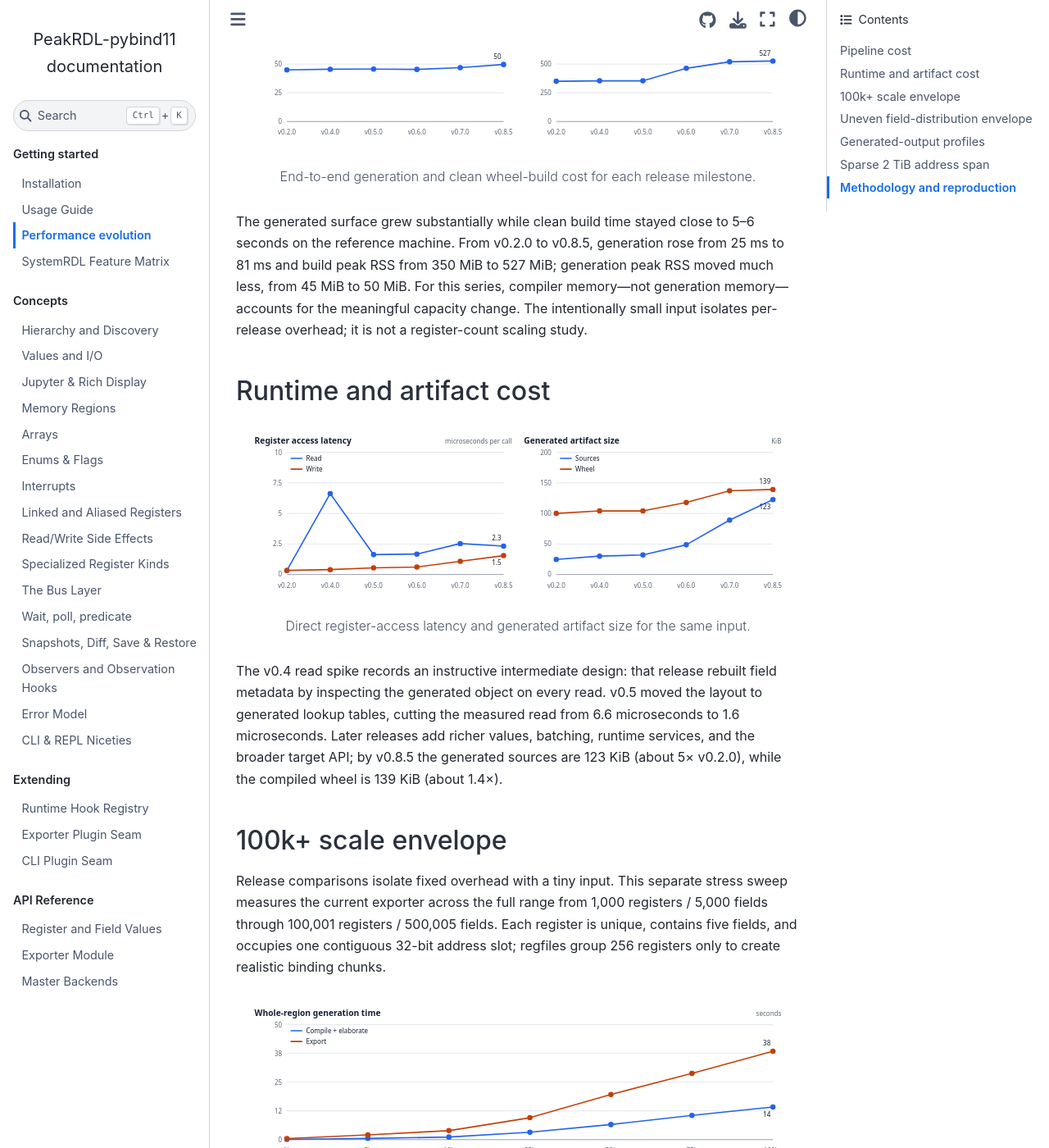
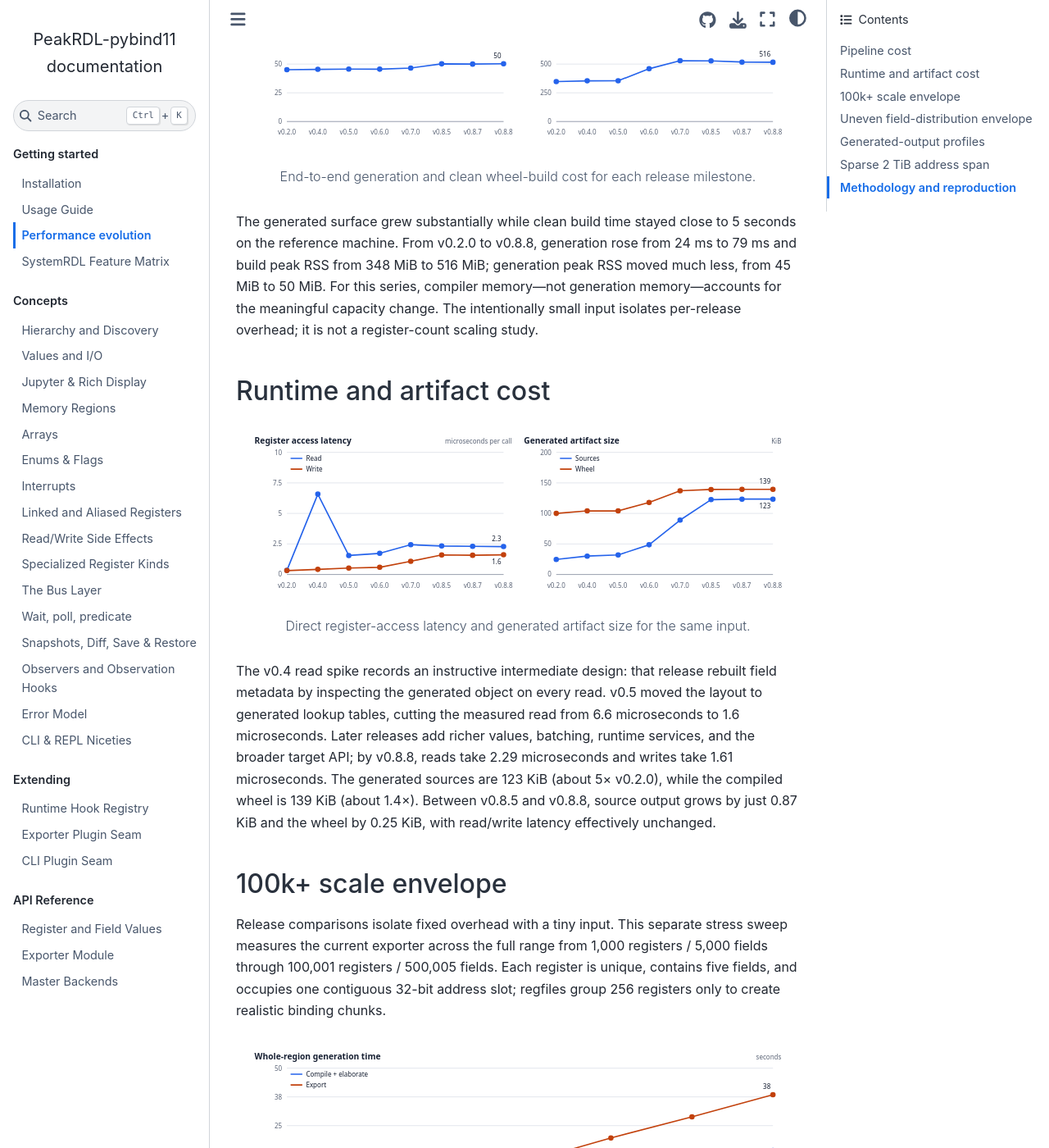
Before and after one commit to arnavsacheti/PeakRDL-pybind11, a Sphinx documentation site: the page built from docs/performance_evolution.rst, in a window 1280 px wide and 1400 px high, scrolled down 759 px. Shown: the whole window at 82% size. Built offline with Sphinx 7.4.7 and the Sphinx Book theme 1.1.4, drawn with Linux system fonts in a browser that asks for light colours; some of the changed text lies outside the part shown.

Commit message:
docs: refresh release metrics through v0.8.8

```diff
--- a/docs/performance_evolution.rst
+++ b/docs/performance_evolution.rst
@@ -17,14 +17,14 @@ Pipeline cost
 -------------
 
 .. figure:: _static/benchmarks/release-pipeline.svg
-   :alt: Four line charts showing generation time, wheel build time, generation peak memory, and build peak memory from v0.2.0 through v0.8.5.
+   :alt: Four line charts showing generation time, wheel build time, generation peak memory, and build peak memory from v0.2.0 through v0.8.8.
    :width: 100%
 
    End-to-end generation and clean wheel-build cost for each release milestone.
 
 The generated surface grew substantially while clean build time stayed close
-to 5–6 seconds on the reference machine.  From v0.2.0 to v0.8.5, generation
-rose from 25 ms to 81 ms and build peak RSS from 350 MiB to 527 MiB; generation
+to 5 seconds on the reference machine.  From v0.2.0 to v0.8.8, generation
+rose from 24 ms to 79 ms and build peak RSS from 348 MiB to 516 MiB; generation
 peak RSS moved much less, from 45 MiB to 50 MiB.  For this series, compiler
 memory—not generation memory—accounts for the meaningful capacity change.  The
 intentionally small input isolates per-release overhead; it is not a
@@ -34,7 +34,7 @@ Runtime and artifact cost
 -------------------------
 
 .. figure:: _static/benchmarks/release-runtime-size.svg
-   :alt: Two line charts showing register read and write latency and generated source and wheel size from v0.2.0 through v0.8.5.
+   :alt: Two line charts showing register read and write latency and generated source and wheel size from v0.2.0 through v0.8.8.
    :width: 100%
 
    Direct register-access latency and generated artifact size for the same input.
@@ -43,9 +43,11 @@ The v0.4 read spike records an instructive intermediate design: that release
 rebuilt field metadata by inspecting the generated object on every read.  v0.5
 moved the layout to generated lookup tables, cutting the measured read from
 6.6 microseconds to 1.6 microseconds.  Later releases add richer values,
-batching, runtime services, and the broader target API; by v0.8.5 the generated
-sources are 123 KiB (about 5× v0.2.0), while the compiled wheel is 139 KiB
-(about 1.4×).
+batching, runtime services, and the broader target API; by v0.8.8, reads take
+2.29 microseconds and writes take 1.61 microseconds.  The generated sources are
+123 KiB (about 5× v0.2.0), while the compiled wheel is 139 KiB (about 1.4×).
+Between v0.8.5 and v0.8.8, source output grows by just 0.87 KiB and the wheel by
+0.25 KiB, with read/write latency effectively unchanged.
 
 100k+ scale envelope
 --------------------
@@ -314,9 +316,11 @@ benchmark worktree.  Recreate the JSON and SVGs with:
 
 .. code-block:: console
 
-   uv run --group benchmark --with scikit-build-core==0.10.7 --with ninja \
+   uv run --python 3.13 --group benchmark --with pybind11==3.0.4 \
+     --with scikit-build-core==0.10.7 --with ninja \
      python benchmarks/collect_release_metrics.py
-   uv run --group benchmark --with scikit-build-core==0.10.7 --with ninja \
+   uv run --python 3.13 --group benchmark --with pybind11==3.0.4 \
+     --with scikit-build-core==0.10.7 --with ninja \
      python benchmarks/benchmark_scale_envelope.py --build-max-registers 1000
    uv run python benchmarks/benchmark_scale_envelope.py \
      --sizes 1000 10000 100001 --max-address 0x200_0000_0000 \
```
Also changed, not shown: docs/_static/benchmarks/release-pipeline.svg, docs/_static/benchmarks/release-runtime-size.svg, 2 other files.
